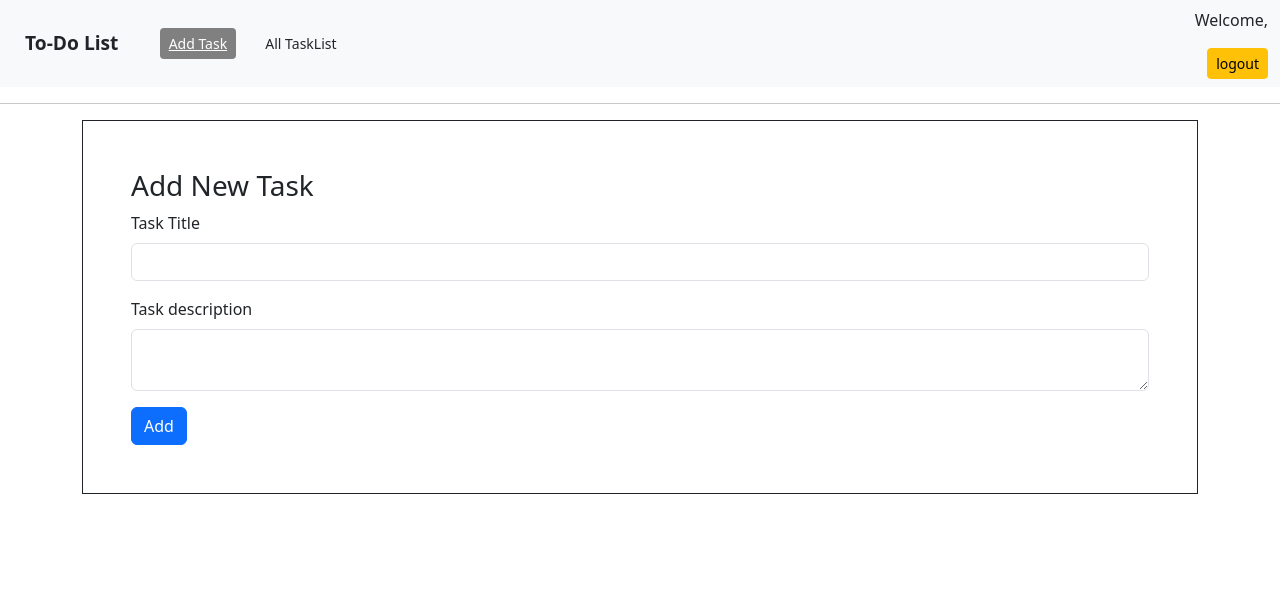
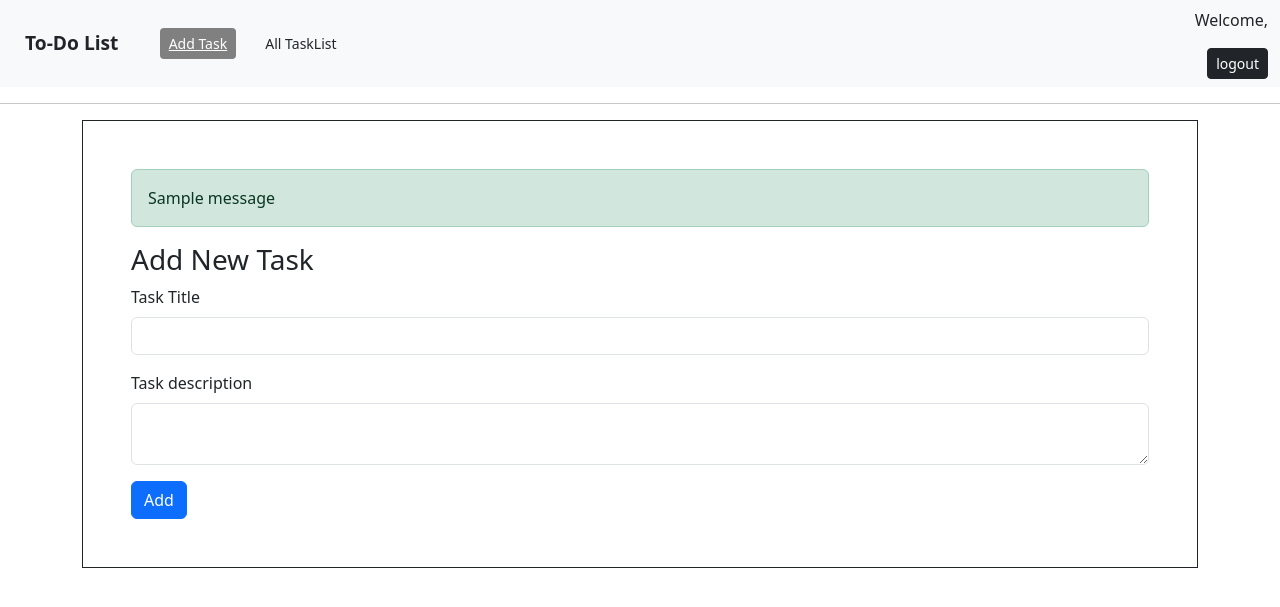
Before and after one commit to itzFelu/Todo-App-Django, a Django app: page /addtask/ in a window 1280 px wide. Shown: the top 607 px of the page. Run offline with Django 4.2, Linux system fonts and the light colour scheme; a user stored in the database is signed in; one stand-in notice (Sample message) is shown.

Commit message:
used django messages for alerts

```diff
--- a/tasks/views.py
+++ b/tasks/views.py
@@ -130,8 +130,8 @@ def update_task(request,id):
             status=data['status'],
             timeOf_last_update=datetime.now()
         )
-        data=Tasks.objects.filter(id=id)
-        return render(request,'taskDetails.html',context={'message':'success', 'data': data[0],})
+        messages.success(request,'Task Updated successfully')
+        return redirect(f"/taskDetails/{id}")
     else:
         data=Tasks.objects.get(id=id)
         return render(request,'updateTask.html',context={'data':data})
@@ -146,7 +146,8 @@ def addTask(request):
             description=data['description'],
             created_by=request.user,
         )
-        return render(request,'addTask.html',context={'message':'success', 'page': 'addTask',})
+        messages.success(request,'Task added successfully')
+        return redirect('/addtask')
     else:
         context={
             'page': 'addTask',
--- a/templates/addTask.html
+++ b/templates/addTask.html
@@ -3,10 +3,12 @@
 
     <form class="add-task border border-dark p-5 mb-3" method="post">
         {% csrf_token %}
-        {% if message == 'success' %}
-        <div class="alert alert-success" role="alert">
-            Task Added Successfully
-          </div>
+        {% if messages %}
+            <div class="alert alert-success" role="alert">
+                {% for message in messages %}
+                    {{message}}
+                {% endfor %}
+            </div>
         {% endif %}
         <h3>Add New Task</h3>
         <div class="mb-3">
--- a/templates/index.html
+++ b/templates/index.html
@@ -42,7 +42,7 @@
             <div class="d-flex flex-column pl-5">
               {% if request.user.is_authenticated %}
                 <p >Welcome, <i>{{request.user.first_name}}</i></p>
-                <a href="/logout" class="align-self-end"><button class="btn btn-sm btn-warning ">logout</button></a>
+                <a href="/logout" class="align-self-end"><button class="btn btn-sm btn-dark ">logout</button></a>
               {% endif %}
             </div>
 
```
Also changed, not shown: templates/taskDetails.html (+4 -3 lines), db.sqlite3.
